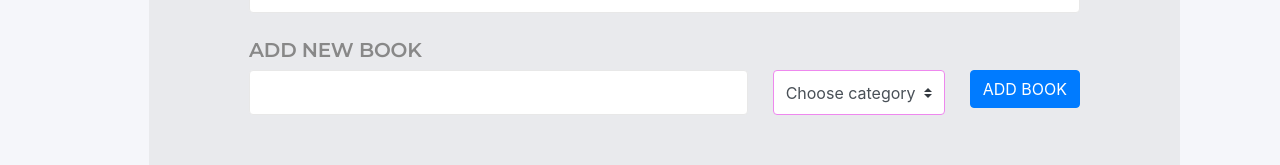
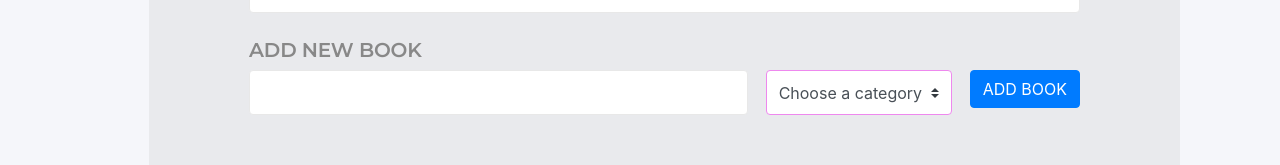
Before and after one commit to imhilla/Bookstore, a React (Create React App) app: page / in a window 1280 px wide. Shown: the part 616-781 px from the top of the page. Built offline with nearby package versions, Linux system fonts and the light colour scheme.

Commit message:
fix proptypes

```diff
--- a/src/components/categoryFilter.js
+++ b/src/components/categoryFilter.js
@@ -2,7 +2,7 @@ import React from 'react';
 import { v4 as uuidv4 } from 'uuid';
 import user from '../img/user.png';
 
-const categories = ['Action', 'Biography', 'History', 'Horror', 'Kids', 'Learning', 'Sci-Fi'];
+const categories = ['CATEGORIES', 'Action', 'Biography', 'History', 'Horror', 'Kids', 'Learning', 'Sci-Fi'];
 const booksLink = 'BOOKS';
 
 const renderCategories = categories.map(item => (
@@ -22,7 +22,6 @@ const categoryFilter = ({ filter = 'All', handleFilterChange }) => (
           onChange={handleFilterChange}
           className="CATEGORIES"
         >
-          <option selected>CATEGORIES</option>
           {renderCategories}
         </select>
       </div>
@@ -33,4 +32,8 @@ const categoryFilter = ({ filter = 'All', handleFilterChange }) => (
   </div>
 );
 
+categoryFilter.defaultProps = {
+  addBook: '',
+};
+
 export default categoryFilter;
--- a/src/containers/booklist.js
+++ b/src/containers/booklist.js
@@ -48,14 +48,14 @@ const mapStateToProps = state => ({
 });
 
 BookList.propTypes = {
-  books: PropTypes.objectOf,
+  books: PropTypes.arrayOf(PropTypes.any),
   removeBook: PropTypes.func,
-  changeFilter: () => { },
+  changeFilter: PropTypes.func,
   category: PropTypes.string,
 };
 
 BookList.defaultProps = {
-  books: {},
+  books: [],
   removeBook: () => { },
   changeFilter: () => { },
   category: 'All',
--- a/src/containers/booksform.js
+++ b/src/containers/booksform.js
@@ -30,7 +30,7 @@ class BooksForm extends React.Component {
 
   render() {
     const stringId = 'category';
-    const categories = ['Action', 'Biography', 'History', 'Horror', 'Kids', 'Learning', 'Sci-Fi'];
+    const categories = ['Choose a category', 'Action', 'Biography', 'History', 'Horror', 'Kids', 'Learning', 'Sci-Fi'];
     const renderCategories = categories.map((item, id) => (
       // eslint-disable-next-line no-return-assign
       <option key={uuidv4()} id={stringId + id.toString()} value={item}>{item}</option>
@@ -48,9 +48,14 @@ class BooksForm extends React.Component {
               <input type="text" id="fname" name="title" ref={node => (this.inputNode = node)} className="inputLesson" />
             </div>
             <div className="dropdown">
-              {/* eslint-disable-next-line react/destructuring-assignment */}
-              <select className="custom-select" id="inputGroupSelect01" onChange={this.handleDrop} ref={this.myRef} value={this.state.selectValue}>
-                <option selected>Choose category</option>
+              <select
+                className="custom-select"
+                id="inputGroupSelect01"
+                onChange={this.handleDrop}
+                ref={this.myRef}
+                // eslint-disable-next-line react/destructuring-assignment
+                value={this.state.selectValue}
+              >
                 {renderCategories}
               </select>
             </div>
```
